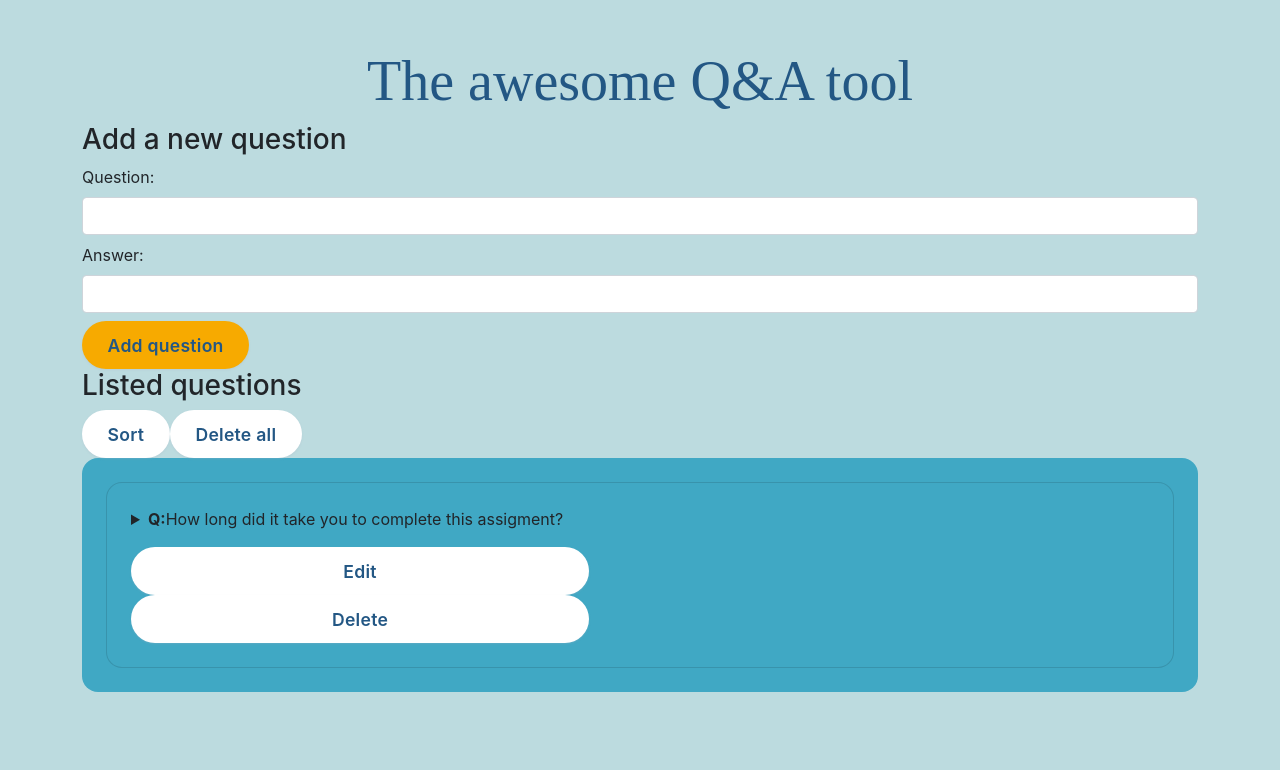
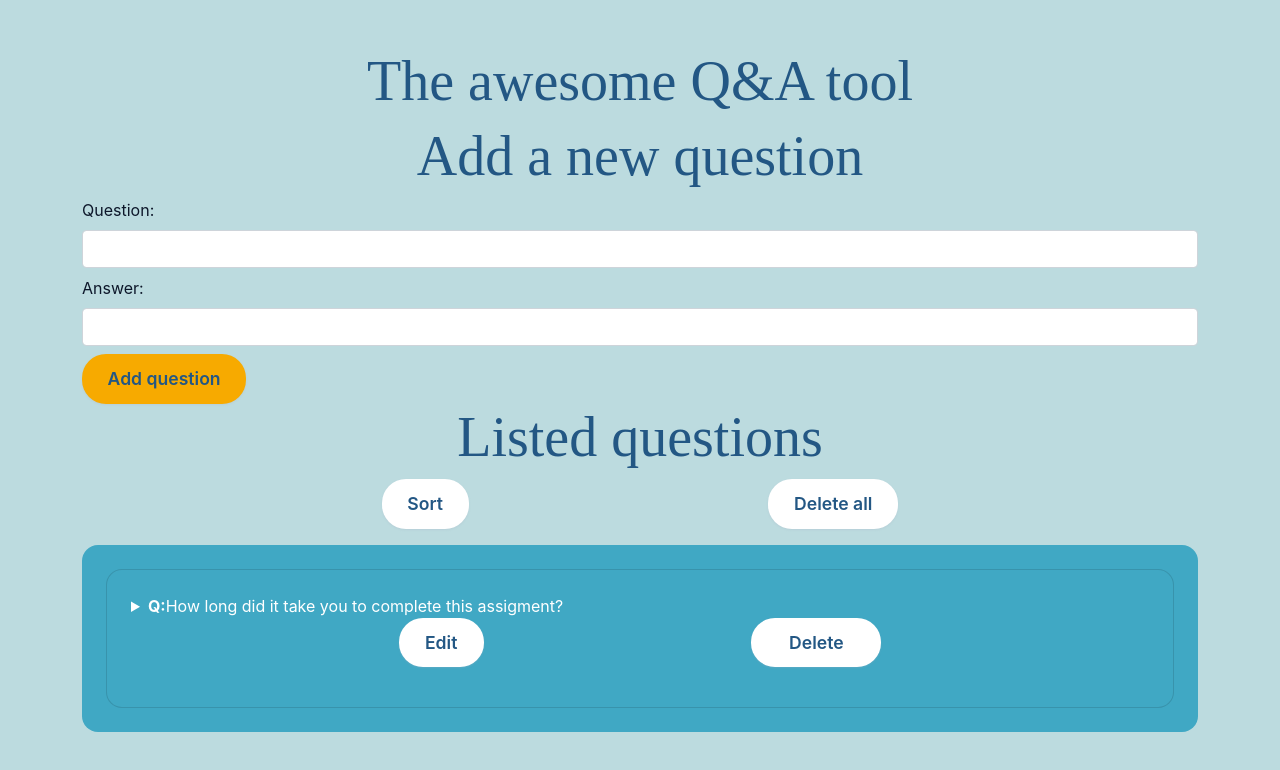
Before and after one commit to slvgonzalez/another-awesome-qa-tool, a React (Create React App) app: page / in a window 1280 px wide. Shown: the top 770 px of the page. Built offline with nearby package versions, Linux system fonts and the light colour scheme; a web font is replaced by a local one.

Commit message:
more styling

```diff
--- a/src/App.css
+++ b/src/App.css
@@ -4,33 +4,18 @@
   padding: 1.5rem;
   border-radius: 1rem;
   flex-wrap: wrap;
+  color: #fff;
 }
 
-h1 {
+label {
+  color:#0d172a;
+}
+
+h1, h2, h3, h4, p {
   text-align: center;
   font-size: 7vh;
   color: #235784;
   font-family: 'Koulen', cursive;
-}
-
-button {
-  max-width: 45%;
-  height: 48px;
-  padding: 0 24px 0 16px;
-  letter-spacing: .25px;
-  border-radius: 24px;
-  cursor: pointer;
-}
-
-.actions {
-  display: flex;
-  margin-top: 1rem;
-  flex-direction: column;
-}
-
-
-.header {
-  display: inline-flexbox;
 }
 
 
@@ -58,6 +43,7 @@
   background-color: #fff;
   color: #235784;
   min-width: 130px;
+  width: 130px;
 }
 
 .btn-delete:hover {
@@ -69,6 +55,7 @@
   background-color: #fff;
   color: #235784;
   min-width: 85px;
+  max-width: 130px;
 }
 
 .btn-sort:hover {
@@ -79,4 +66,11 @@
 .btn-add {
   background-color: #F7AA00;;
   color:#235784;
+  min-width: 162px;
 }
+
+.action-buttons {
+  display: flex;
+  justify-content: space-evenly;
+  margin-bottom: 1rem;
+}
--- a/src/components/QuestionList.jsx
+++ b/src/components/QuestionList.jsx
@@ -11,7 +11,7 @@
       <summary><strong>Q:</strong>{entry.question}</summary>
         <p><strong>A:</strong>{entry.answer}</p>
       </details>
-      <div className="actions">
+      <div className="action-buttons">
         <button
           className="btn btn-sort"
           onClick={() => {props.editEntry(entry)}}>
```
